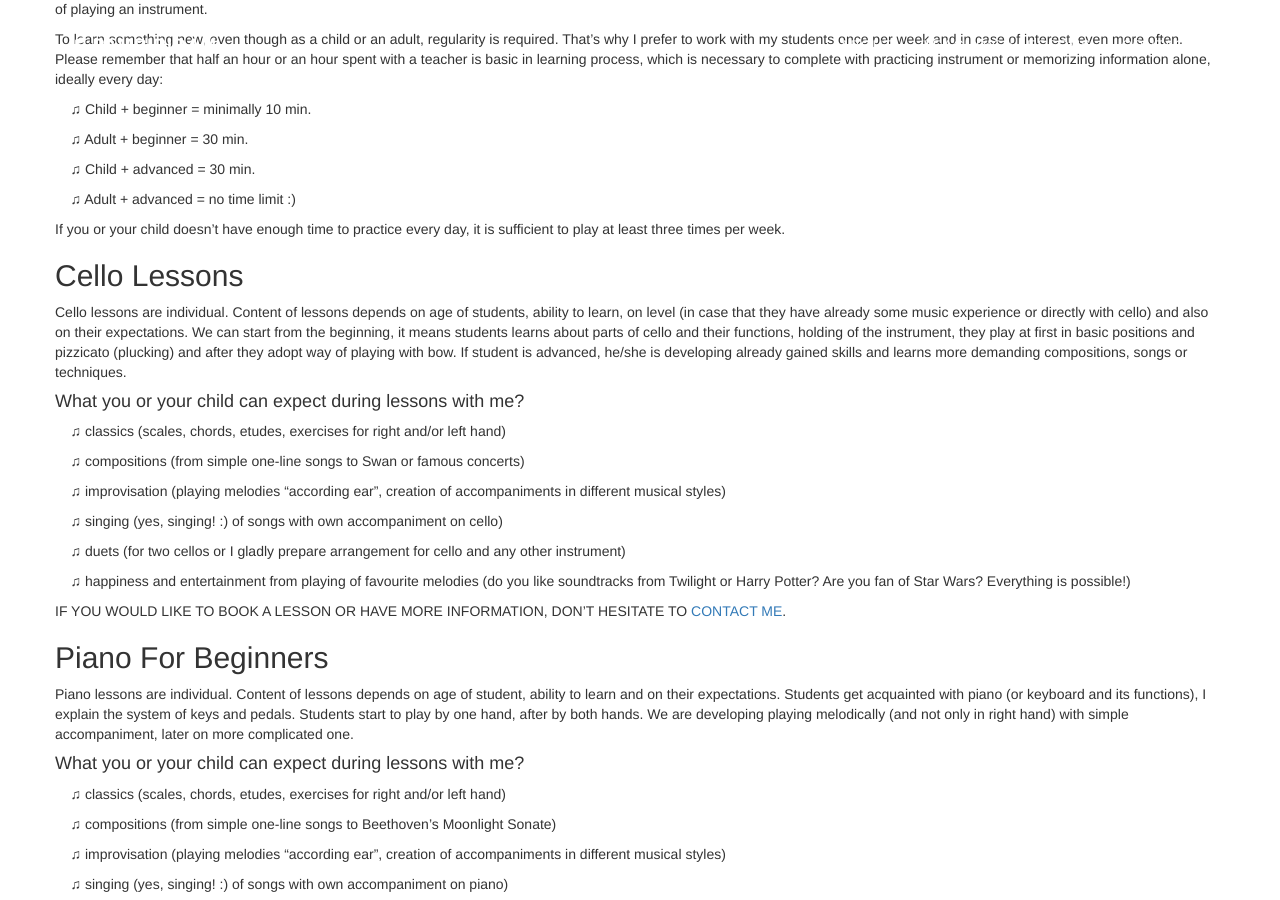
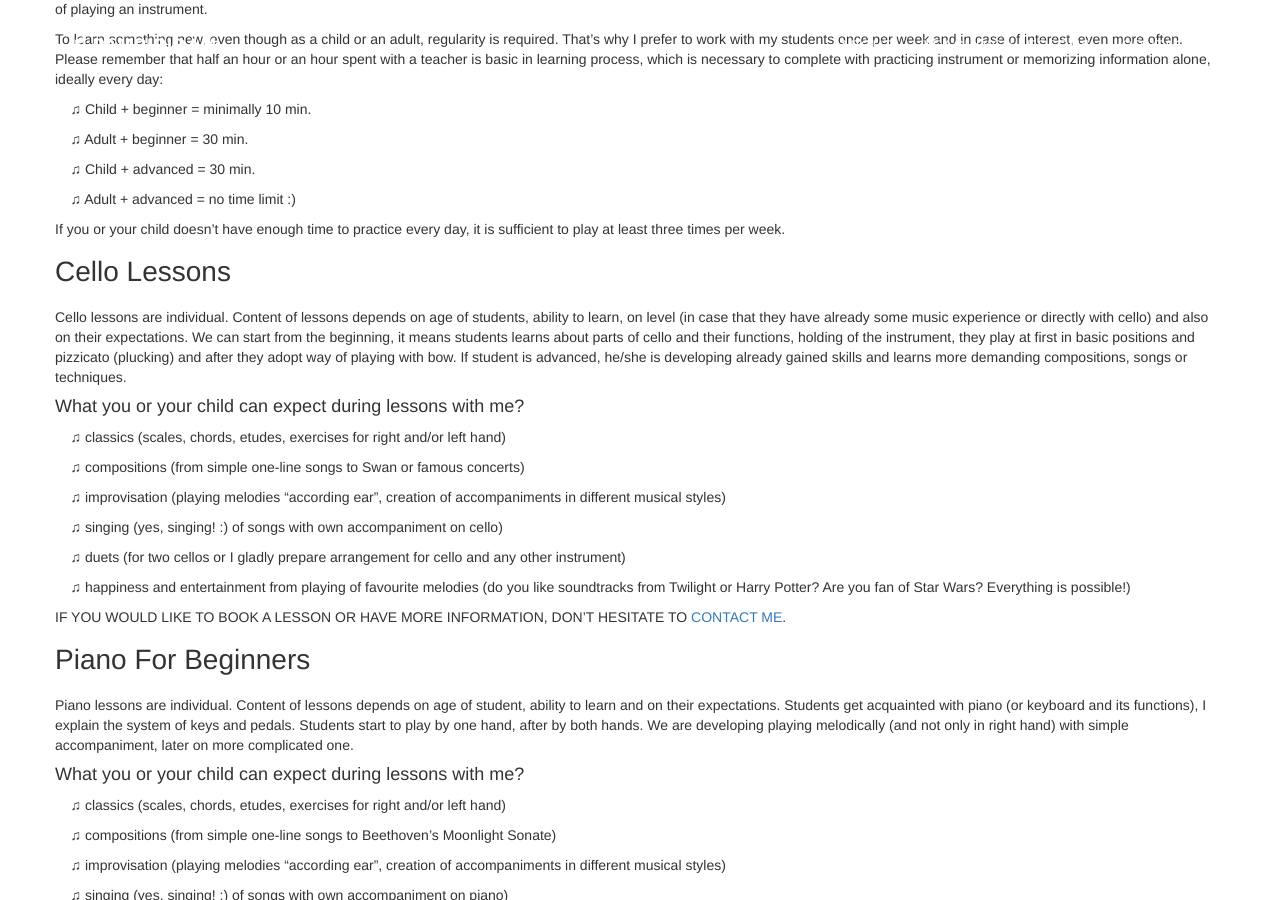
Before and after one commit to pampiridam/pampiridam.github.io, a Jekyll site: the page built from teaching.md, in a window 1280 px wide and 900 px high, scrolled down 602 px. Built offline with Jekyll 4.4.1, drawn with Linux system fonts in a browser that asks for light colours; nearby versions of some CDN libraries; library files that are not in the unit come from our copies; comment, search, counter and statistics services are not loaded.

Commit message:
content formatting

```diff
--- a/teaching.md
+++ b/teaching.md
@@ -22,8 +22,8 @@
 If you or your child doesn’t have enough time to practice every day, it is sufficient to play at least three times per week.
 
 
-Cello Lessons
----
+# Cello Lessons
+
 Cello lessons are individual. Content of lessons depends on age of students, ability to learn, on level (in case that they have already some music experience or directly with cello) and also on their expectations.
 We can start from the beginning, it means students learns about parts of cello and their functions, holding of the instrument, they play at first in basic positions and pizzicato (plucking) and after they adopt way of playing with bow. If student is advanced, he/she is developing already gained skills and learns more demanding compositions, songs or techniques.
 
@@ -42,8 +42,8 @@
 
 IF YOU WOULD LIKE TO BOOK A LESSON OR HAVE MORE INFORMATION, DON'T HESITATE TO [CONTACT ME](/contact/).
 
-Piano For Beginners
----
+# Piano For Beginners
+
 Piano lessons are individual. Content of lessons depends on age of student, ability to learn and on their expectations. Students get acquainted with piano (or keyboard and its functions), I explain the system of keys and pedals. Students start to play by one hand, after by both hands. We are developing playing melodically (and not only in right hand) with simple accompaniment, later on more complicated one.
 
 #### What you or your child can expect during lessons with me?
@@ -62,8 +62,8 @@
 IF YOU WOULD LIKE TO BOOK A LESSON OR HAVE MORE INFORMATION, DON'T HESITATE TO [CONTACT ME](/contact/).
 
 
-Music Theory and/or Music History
----
+# Music Theory and/or Music History
+
 Music theory and/or music history lessons are individual or collective. We are listening to recordings, clapping rhythmical exercises, singing, reading, talking, playing music games, and writing down musical dictates...
 Learning about music theory and history helps you or your child to quicken progress of learning to play an instrument, and because of that I always recommend both, lessons of cello or piano and also music theory and history.
 
@@ -80,8 +80,8 @@
 
 IF YOU WOULD LIKE TO BOOK A LESSON OR HAVE MORE INFORMATION, DON'T HESITATE TO [CONTACT ME](/contact/).
 
-Introduction To Music
----
+# Introduction To Music
+
 In French called „Eveil musical“ the Introduction to music is collective lesson for children of pre-school age (2,5-6 years). All activities lead to child’s movements development as well as to basic understanding of music.
 
 #### What your child can expect during lessons with me?
```
